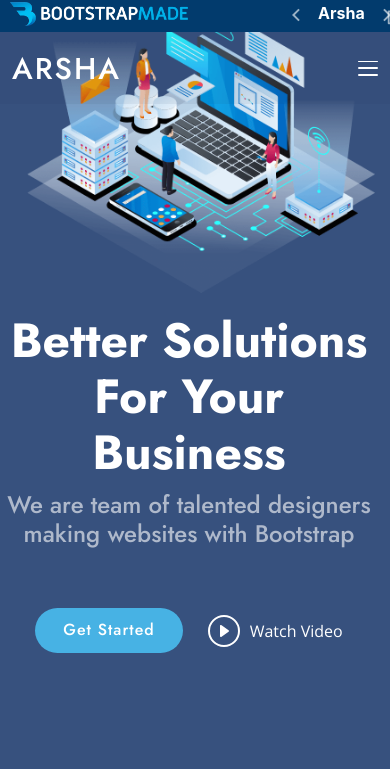
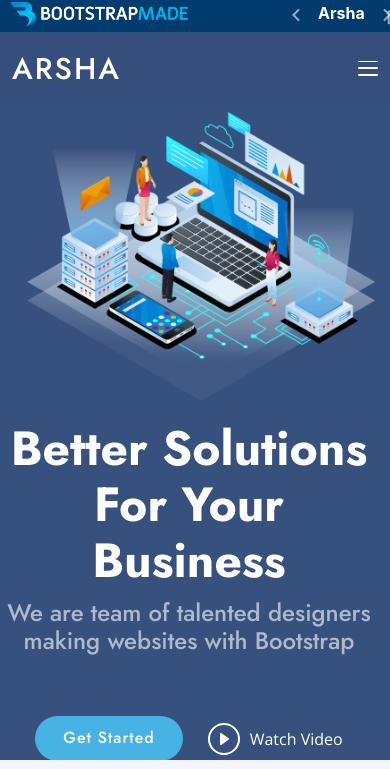
Before and after one commit to Pirogramming-20/Piro19_Arsha_04, a plain HTML site: page index.html in a window 390 px wide. Shown: the top 769 px of the page. Drawn offline with nearby package versions, Linux system fonts and the light colour scheme.

Commit message:
반응형 일부 수정

```diff
--- a/styles/Team&Pricing.css
+++ b/styles/Team&Pricing.css
@@ -7,7 +7,7 @@
         justify-content: flex-end;
         text-align: center;
         align-items: center;
-        margin-bottom: 100px;
+        margin-bottom: -200px;
         height: 100vh;
     }
     #introduction-buttonbox {
@@ -15,7 +15,7 @@
         justify-content: center;
     }
     #introduction-box {
-        height: 100vh;
+        height: 90vh;
     }
     #introduction-innerbox > div:nth-of-type(2) {
         display: flex;
--- a/styles/introduction.css
+++ b/styles/introduction.css
@@ -108,3 +108,5 @@
         transform: translateY(10px);
     }
 }
+
+@media
```
